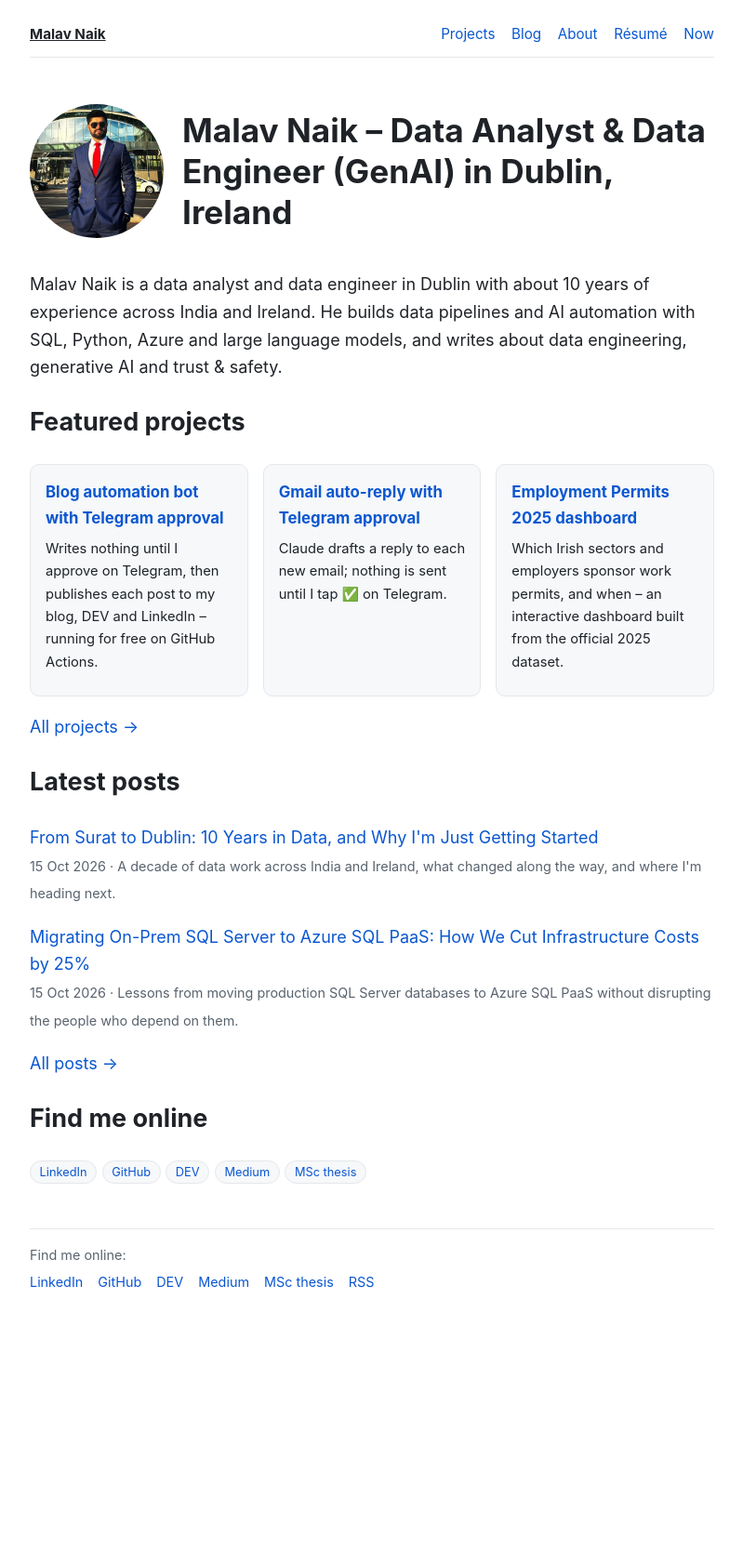
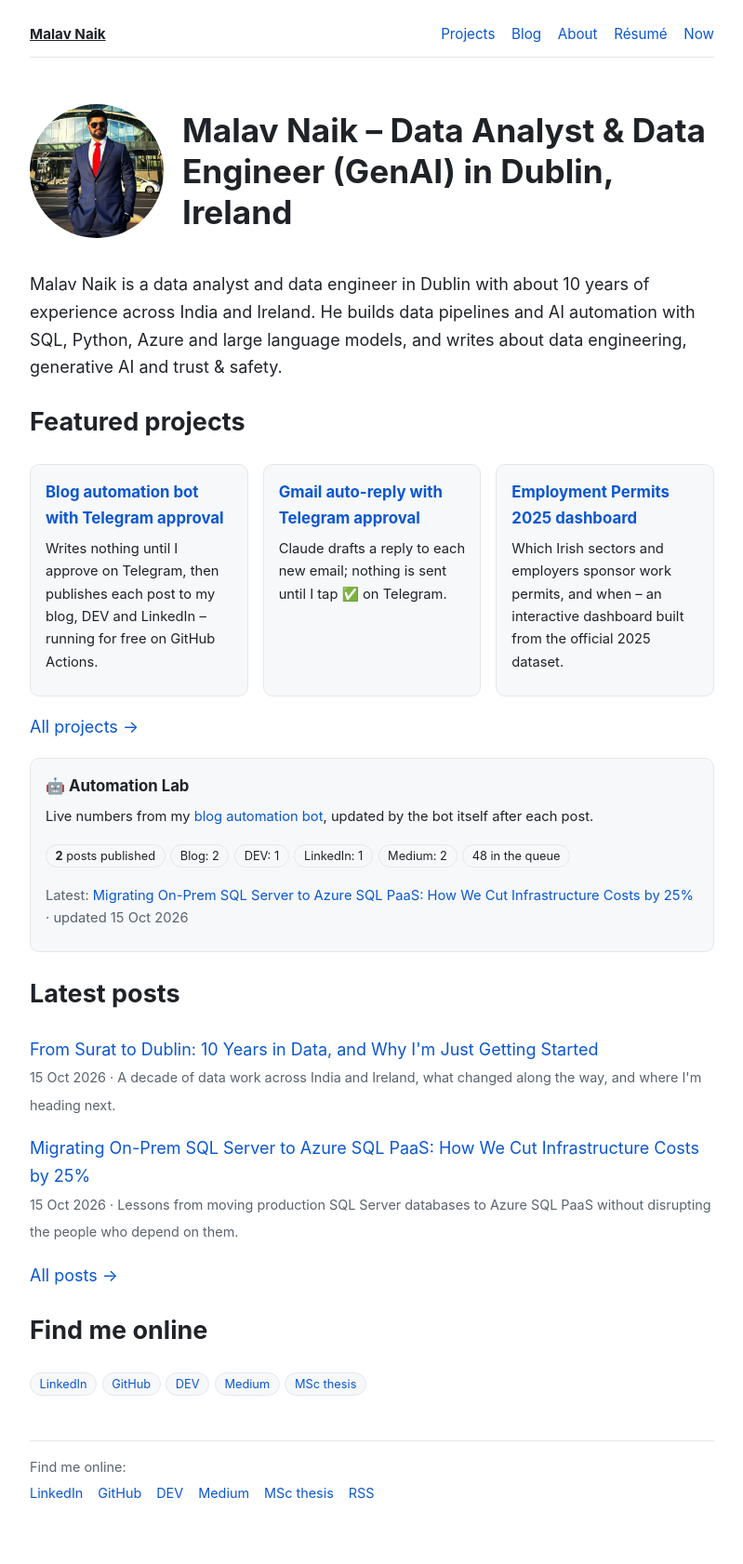
Before and after one commit to malavnaik99/malavnaik99.github.io, a Jekyll site: the page built from index.md, in a window 1280 px wide. Shown: the whole page at 93% size, without its empty margins (240-1039 px from the left). Built offline with Jekyll 4.4.1, drawn with Linux system fonts in a browser that asks for light colours; before the commit the page ends 1454 px from its top, so only the background shows below that.

Commit message:
Add Automation Lab box with live numbers from the blog bot
_data/automation.json is written by the bot after each post (public counts
only). Shown on the home page and the blog bot project page.

Co-Authored-By: Claude Opus 5.5 <noreply@anthropic.com>
Claude-Session: https://claude.ai/code/session_01NYfnmhgza8iMHrvY1NMese

```diff
--- /dev/null
+++ b/_data/automation.json
@@ -0,0 +1,15 @@
+{
+ "posts_published": 2,
+ "posts_queued": 48,
+ "platforms": {
+  "Blog": 2,
+  "DEV": 1,
+  "LinkedIn": 1,
+  "Medium": 2
+ },
+ "last_post": {
+  "title": "Migrating On-Prem SQL Server to Azure SQL PaaS: How We Cut Infrastructure Costs by 25%",
+  "url": "https://malavnaik99.github.io/blog/azure-sql-migration-25-percent/"
+ },
+ "updated": "2026-10-15"
+}
--- /dev/null
+++ b/_includes/automation-lab.html
@@ -0,0 +1,12 @@
+{% assign lab = site.data.automation %}{% if lab %}
+<section class="card" aria-labelledby="lab-title">
+  <h3 id="lab-title">🤖 Automation Lab</h3>
+  <p>Live numbers from my <a href="{{ '/projects/blog-automation-bot/' | relative_url }}">blog automation bot</a>, updated by the bot itself after each post.</p>
+  <ul class="chips" aria-label="Posts published per platform">
+    <li><strong>{{ lab.posts_published }}</strong> posts published</li>
+    {% for p in lab.platforms %}<li>{{ p[0] }}: {{ p[1] }}</li>{% endfor %}
+    <li>{{ lab.posts_queued }} in the queue</li>
+  </ul>
+  <p class="muted">Latest: <a href="{{ lab.last_post.url }}">{{ lab.last_post.title }}</a> · updated {{ lab.updated | date: "%-d %b %Y" }}</p>
+</section>
+{% endif %}
--- a/index.md
+++ b/index.md
@@ -25,6 +25,8 @@ Malav Naik is a data analyst and data engineer in Dublin with about 10 years of
 
 [All projects →]({{ '/projects/' | relative_url }})
 
+{% include automation-lab.html %}
+
 ## Latest posts
 
 <ul class="posts">
```
Also changed, not shown: _projects/blog-automation-bot.md (+2 -0 lines).
